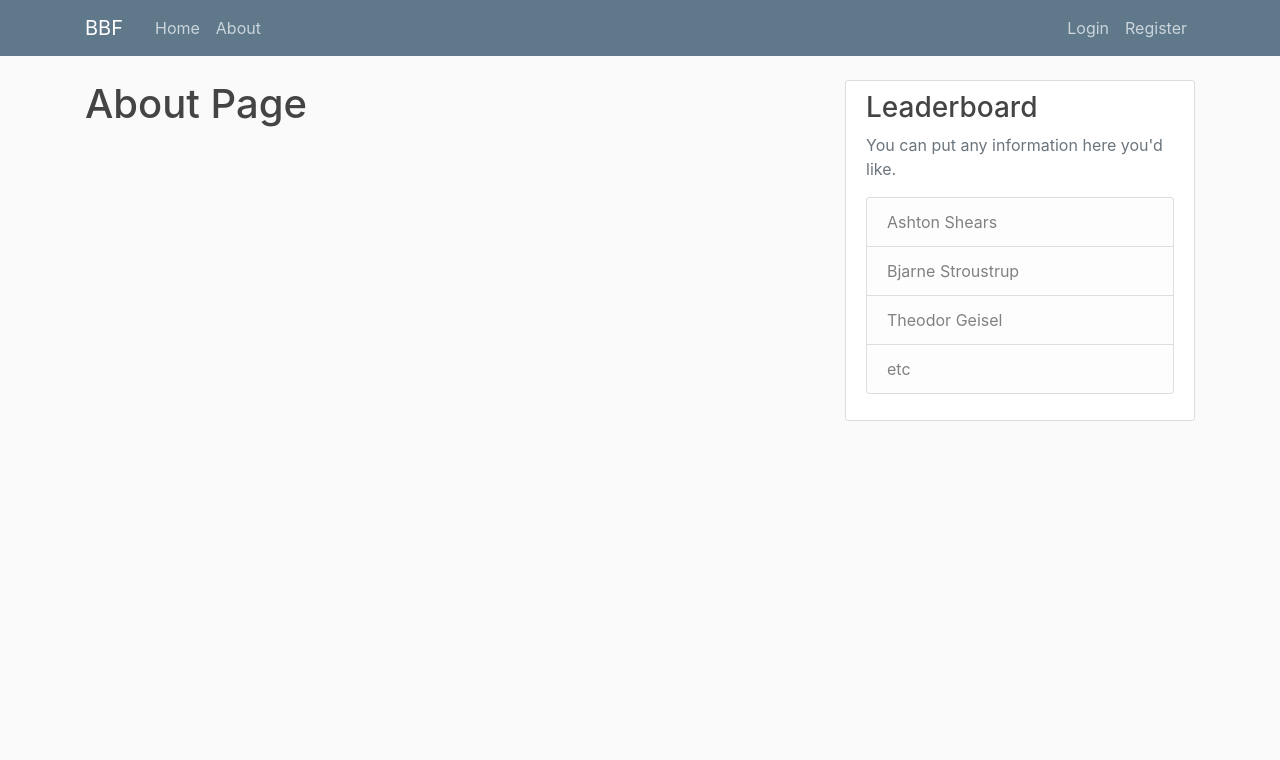
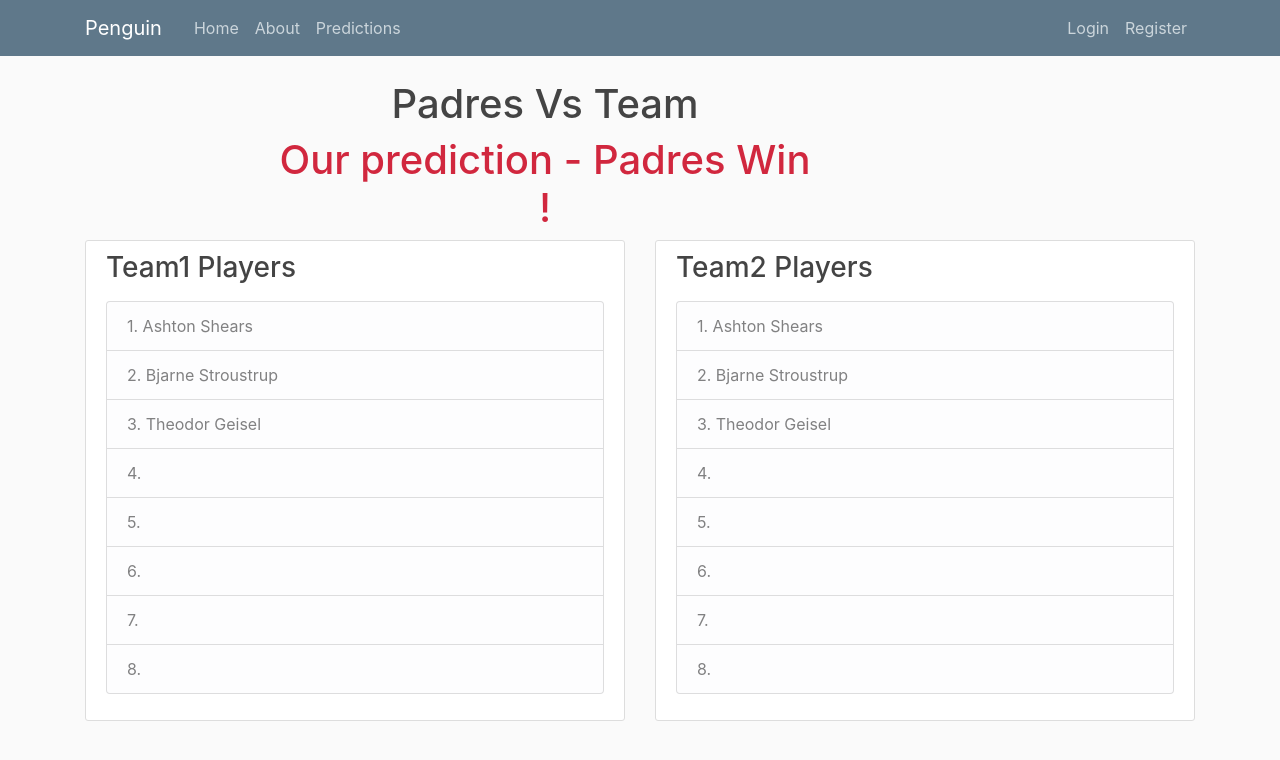
Before and after one commit to ShahVishwa/baseball_hackday_team_penguin, a Flask app: page /predictions in a window 1280 px wide. Shown: the top 760 px of the page. Run offline with Flask 2, Linux system fonts and the light colour scheme; some libraries are stand-ins or nearby versions.

Commit message:
Updated code

```diff
--- a/src/app/static/main.css
+++ b/src/app/static/main.css
@@ -78,3 +78,8 @@ body {
   .account-heading {
     font-size: 2.5rem;
   }
+
+  #badges {
+    height: 200px;
+
+  }
--- a/src/app/templates/main_layout.html
+++ b/src/app/templates/main_layout.html
@@ -10,16 +10,16 @@
     <link rel="stylesheet" type="text/css" href="{{ url_for('static', filename='main.css') }}">
 
     {% if title %}
-        <title>BBF - {{ title }}</title>
+        <title>Penguin - {{ title }}</title>
     {% else %}
-        <title>BBF</title>
+        <title>Penguin</title>
     {% endif %}
 </head>
 <body>
     <header class="site-header">
         <nav class="navbar navbar-expand-md navbar-dark bg-steel fixed-top">
             <div class="container">
-                <a href="/" class="navbar-brand mr-4">BBF</a>
+                <a href="/" class="navbar-brand mr-4">Penguin</a>
                 <button class="navbar-toggler" type="button" data-toggle="collapse" data-target="#navbarToggle" aria-controls="navbarToggle" aria-expanded="false" aria-label="Toggle navigation">
                     <span class="navbar-toggler-icon"></span>
                 </button>
@@ -27,6 +27,8 @@
                     <div class="navbar-nav mr-auto">
                         <a href="{{ url_for('home') }}" class="nav-item nav-link">Home</a>
                         <a href="{{ url_for('about') }}" class="nav-item nav-link">About</a>
+                        <a href="{{ url_for('predictions') }}" class="nav-item nav-link">Predictions</a>
+
                     </div>
                     <!-- Navbar Right Side -->
                     <div class="navbar-nav">
--- a/src/app/templates/predictions.html
+++ b/src/app/templates/predictions.html
@@ -1,4 +1,57 @@
-{% extends "layout.html" %}
-{% block content %}
-    <h1>About Page</h1>
-{% endblock content %}
+{% extends "main_layout.html" %}
+{% block main_content %}
+
+<div class="col-md-2"> </div>
+<div class="col-md-6" >
+    <h1 style="text-align: center"> Padres Vs Team </h1>
+</div>
+<div class="col-md-2"> </div>
+
+<div class="col-md-2"> </div>
+<div class="col-md-6" >
+    <h1 style="text-align: center; color:#d1273e;"> Our prediction - Padres Win ! </h1>
+</div>
+
+<div class="col-md-2"> </div>
+
+
+        <div class="col-md-6">
+            <div class="content-section">
+                <h3>Team1 Players</h3>
+
+                <p class='text-muted'>
+                    <ul class="list-group">
+                        <li class="list-group-item list-group-item-light">1. Ashton Shears</li>
+                        <li class="list-group-item list-group-item-light">2. Bjarne Stroustrup</li>
+                        <li class="list-group-item list-group-item-light">3. Theodor Geisel</li>
+                        <li class="list-group-item list-group-item-light">4. </li>
+                        <li class="list-group-item list-group-item-light">5. </li>
+                        <li class="list-group-item list-group-item-light">6. </li>
+                        <li class="list-group-item list-group-item-light">7. </li>
+                        <li class="list-group-item list-group-item-light">8. </li>
+                    </ul>
+                </p>
+            </div>
+        </div>
+        <div class="col-md-6">
+            <div class="content-section">
+                <h3>Team2 Players</h3>
+                <p class='text-muted'>
+                    <ul class="list-group">
+                        <li class="list-group-item list-group-item-light">1. Ashton Shears</li>
+                        <li class="list-group-item list-group-item-light">2. Bjarne Stroustrup</li>
+                        <li class="list-group-item list-group-item-light">3. Theodor Geisel</li>
+                        <li class="list-group-item list-group-item-light">4. </li>
+                        <li class="list-group-item list-group-item-light">5. </li>
+                        <li class="list-group-item list-group-item-light">6. </li>
+                        <li class="list-group-item list-group-item-light">7. </li>
+                        <li class="list-group-item list-group-item-light">8. </li>
+
+
+                    </ul>
+                </p>
+            </div>
+        </div>
+
+
+{% endblock main_content %}
--- a/src/application.py
+++ b/src/application.py
@@ -1,4 +1,4 @@
 from app import app
 
 if __name__ == '__main__':
-    app.run(debug=True)
+    app.run(debug=True, host='localhost', port=5001)
```
Also changed, not shown: src/app/templates/account.html (+11 -3 lines), src/app/site.db (added), src/app/static/baseball_1000_badge.png, src/app/static/baseball_100_badge.png, src/app/static/baseball_10_badge.png, src/app/static/p.jpg (added), src/app/static/penguin_profile.jpg, src/app/static/sf.png (added), src/static/Padres-vs.-Giants (1).gif (added), src/static/padres-logo.jpg (added).
